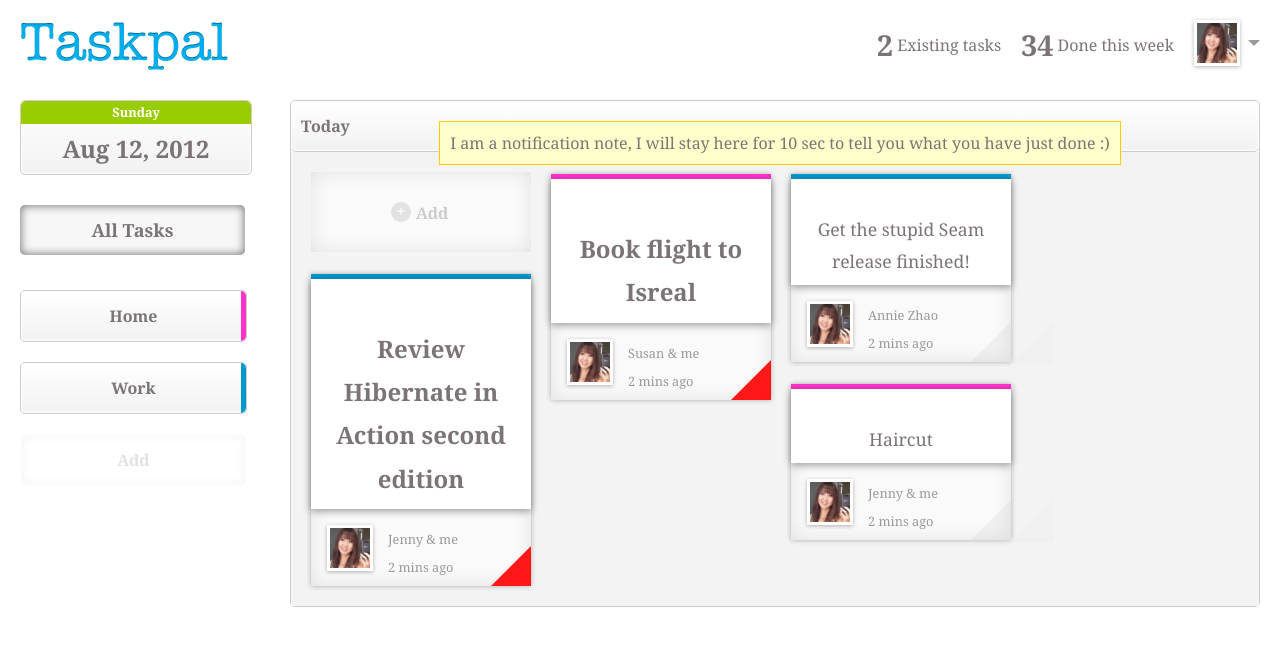
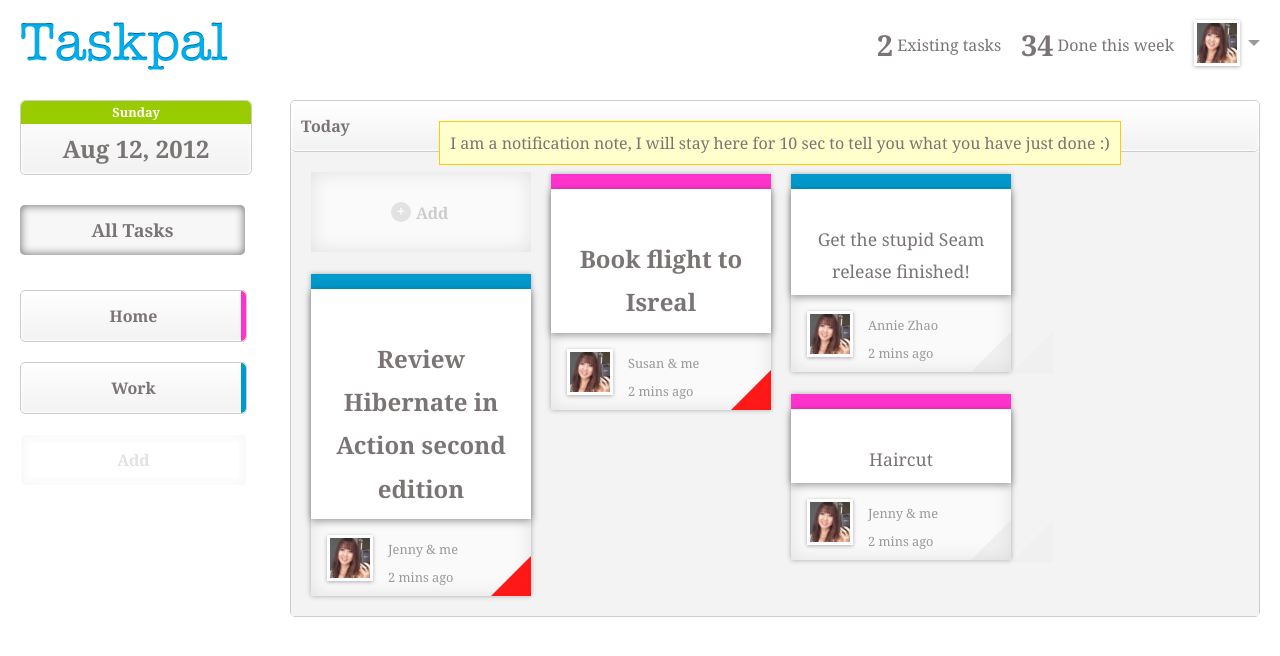
Before and after one commit to hrawat/t_b, a PHP site: page /test.html in a window 1280 px wide. Shown: the top 656 px of the page. Run offline with PHP 8.4, Linux system fonts and the light colour scheme.

Commit message:
style changes to  support drag and drop: make the top bar thicker

```diff
--- a/src/client/html/style/main_style.css
+++ b/src/client/html/style/main_style.css
@@ -407,7 +407,7 @@ a, abbr, acronym, address, applet, article, aside, audio, b, blockquote, big, bo
 		text-align:center;
 		display:none;
 		z-index:100;
-		padding:8px 0 0 0;
+		padding:18px 0 0 0;
 	}
 
 
@@ -420,7 +420,7 @@ a, abbr, acronym, address, applet, article, aside, audio, b, blockquote, big, bo
 
 
 .block_tag {
-    height:5px;
+    height:15px;
     margin-top:2px;
 }
 
```
